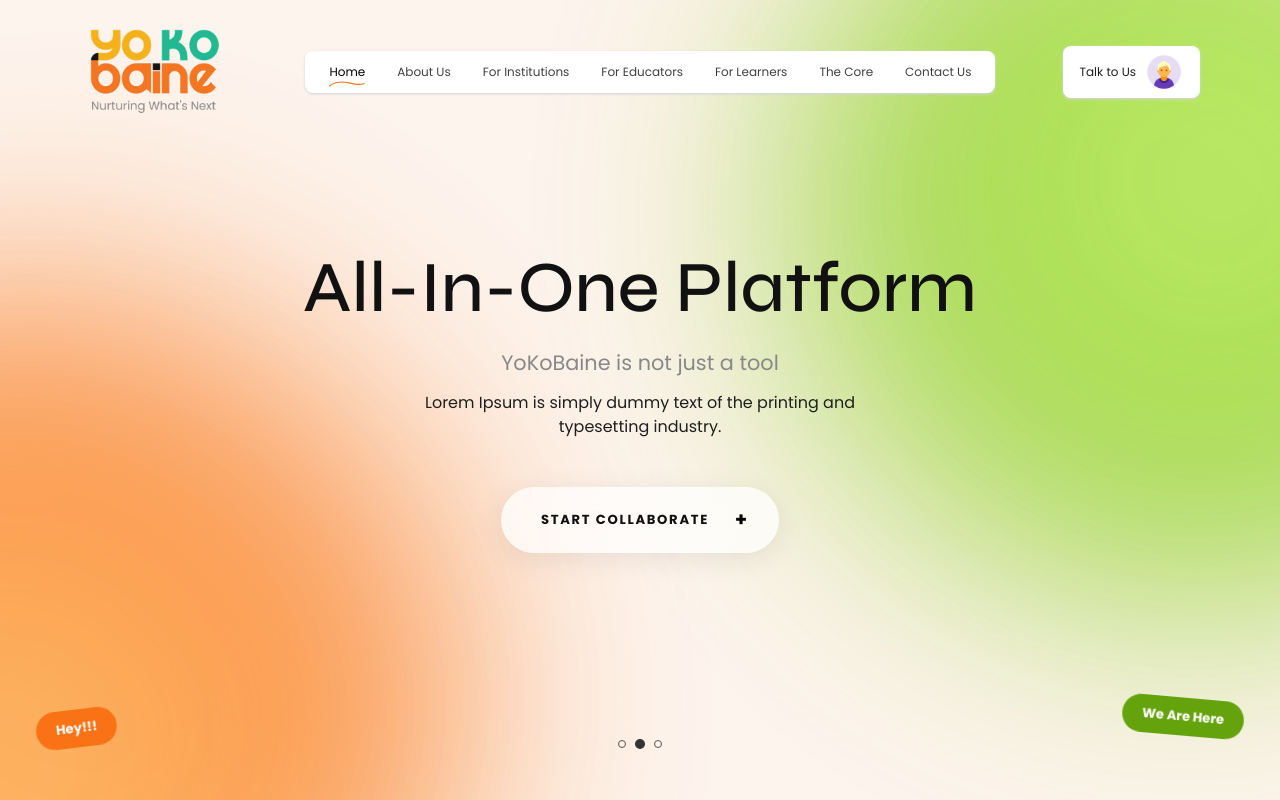
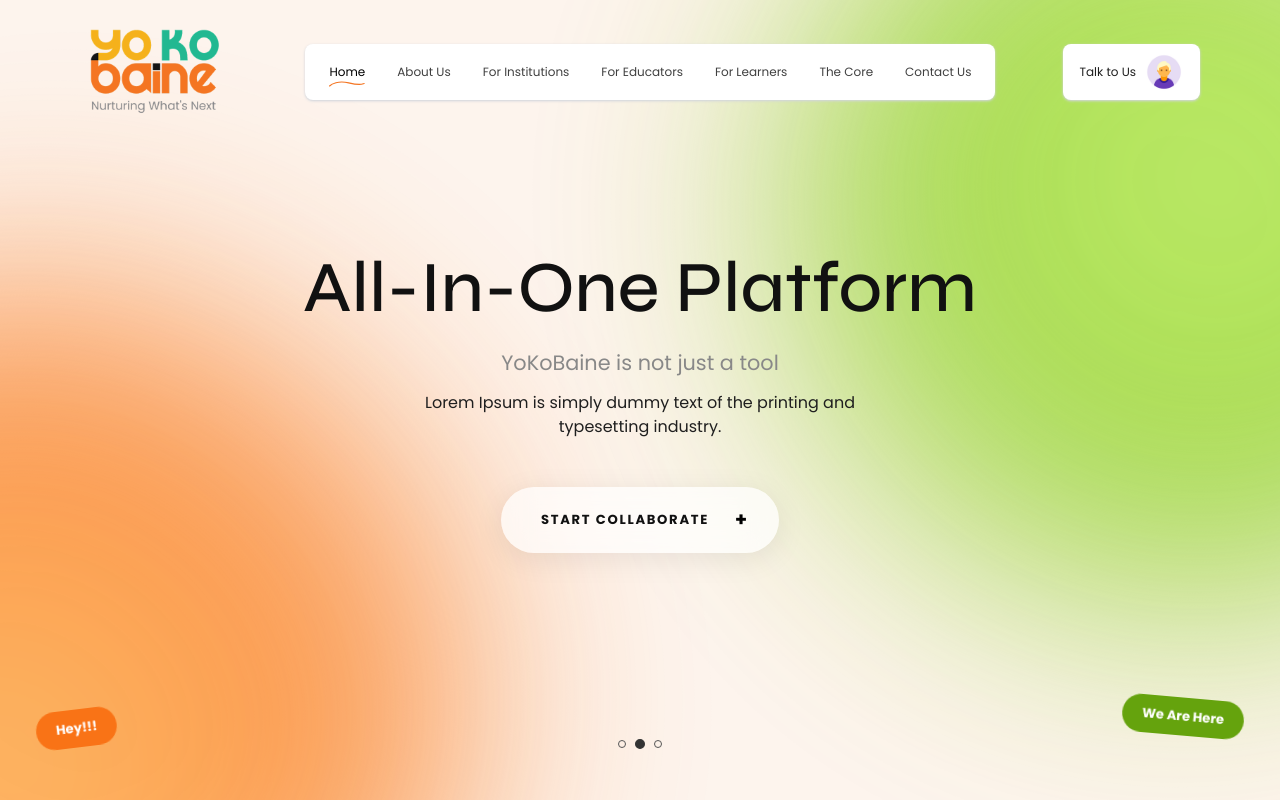
Before and after one commit to marketbytes-devops/yokobaine-website, a Next.js app: page / in a window 1280 px wide. Shown: the top 800 px of the page. Built offline with nearby package versions, Linux system fonts and the light colour scheme.

Commit message:
updates - navbar

```diff
--- a/src/components/common/Header.jsx
+++ b/src/components/common/Header.jsx
@@ -60,7 +60,7 @@ const Header = () => {
             />
           </Link>
         </div>
-        <nav className="hidden lg:flex items-center space-x-4 xl:space-x-8 bg-white rounded-lg py-3 px-6 shadow shadow-gray-300">
+        <nav className="hidden lg:flex items-center h-12 xl:h-14 space-x-4 xl:space-x-8 bg-white rounded-lg px-6 shadow shadow-gray-300">
           {navLinks.map((link) => {
             const isActive = pathname === link.path;
             return (
@@ -85,7 +85,7 @@ const Header = () => {
         <div className="flex items-center">
           <button
             onClick={() => window.open('https://wa.me/2348033037700', '_blank')}
-            className="bg-white rounded-lg py-1.5 px-3 md:px-4 shadow shadow-gray-300 flex items-center text-sm md:text-base whitespace-nowrap"
+            className="bg-white rounded-lg h-12 xl:h-14 px-3 md:px-4 shadow shadow-gray-300 flex items-center whitespace-nowrap"
           >
             <span className="hidden sm:inline">Talk to Us</span>
             <span className="sm:ml-2"><Image src={personGif} alt="Talk to Us" width={30} height={30} className="w-8 h-8 sm:w-8 sm:h-8 md:w-8 md:h-8 lg:w-8 lg:h-8 xl:w-10 xl:h-10" /></span>
@@ -146,7 +146,7 @@ const Header = () => {
             <div className="flex items-center">
               <button
                 onClick={() => window.open('https://wa.me/2348033037700', '_blank')}
-                className="bg-white rounded-lg py-1.5 px-3 md:px-4 shadow shadow-gray-300 flex items-center whitespace-nowrap"
+                className="bg-white rounded-lg h-12 px-3 md:px-4 shadow shadow-gray-300 flex items-center whitespace-nowrap"
               >
                 <span className="inline">Talk to Us</span>
                 <span className="ml-2"><Image src={personGif} alt="Talk to Us" width={30} height={30} className="md:w-10 md:h-10" /></span>
@@ -154,7 +154,7 @@ const Header = () => {
             </div>
           </div>
         </div>
-      </div>
+      </div >
     </header >
   );
 };
```
